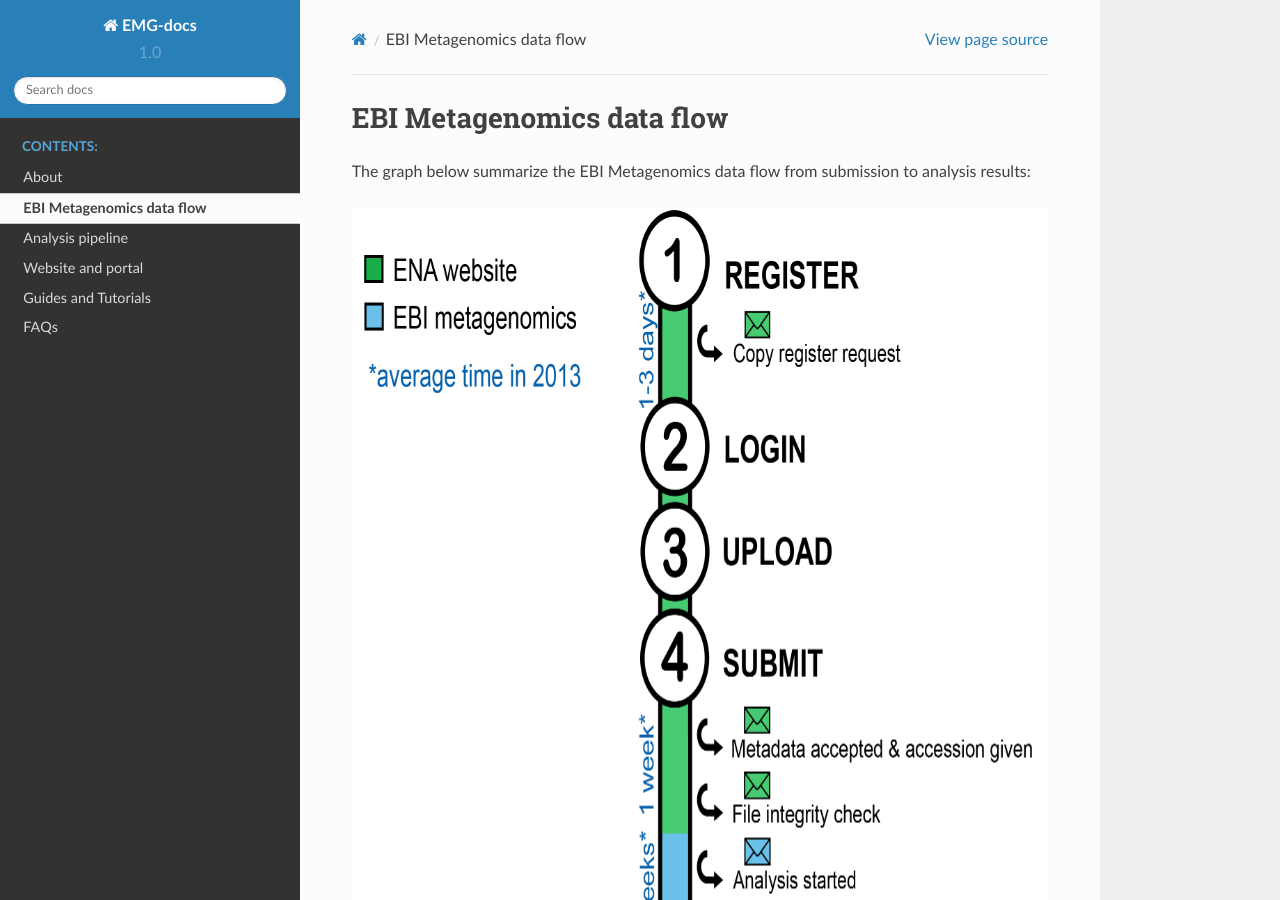
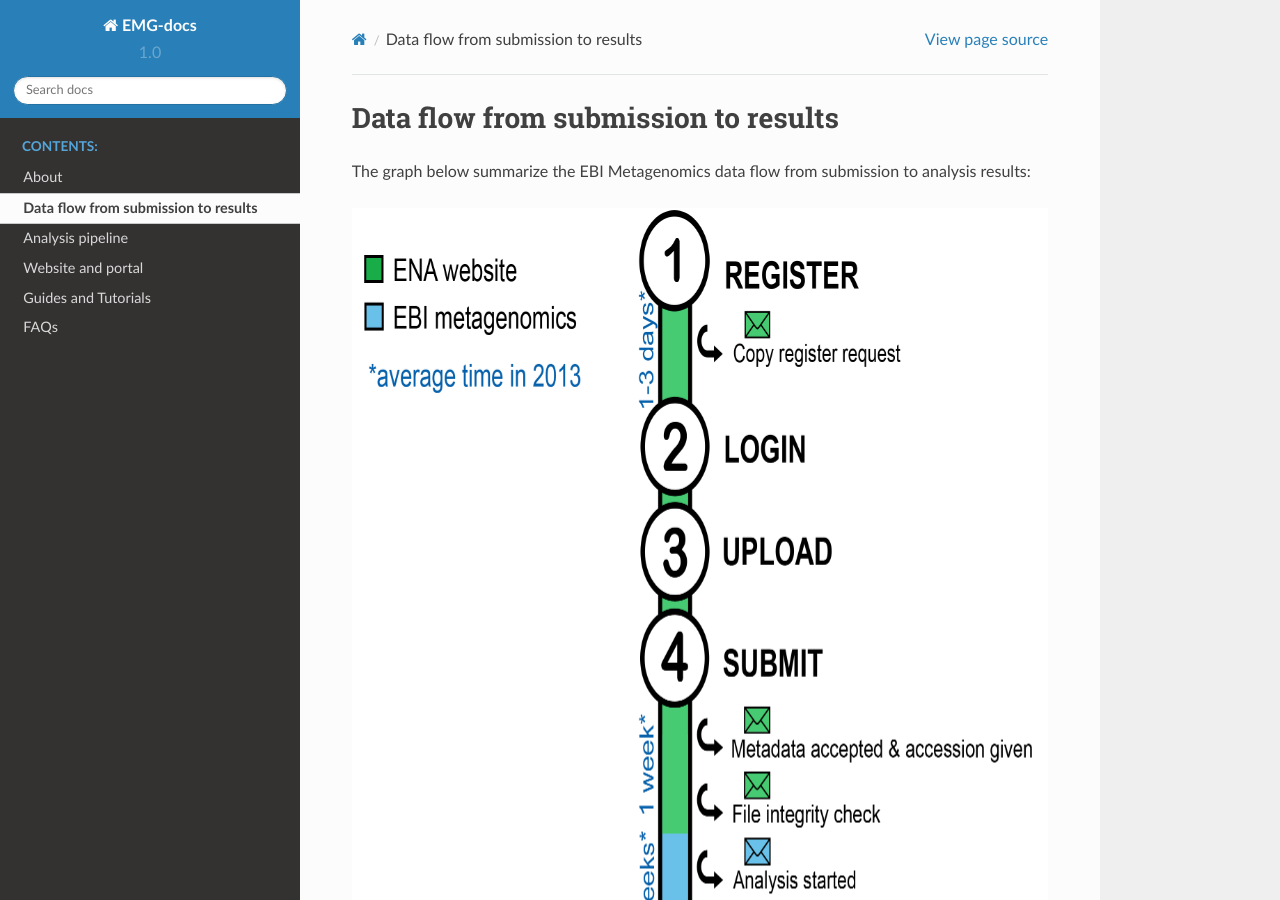
Before and after one commit to EBI-Metagenomics/EMG-docs, a Sphinx documentation site: the page built from docs/dataflow.rst, in a window 1280 px wide and 900 px high. Built offline with Sphinx 7.4.7 and the Read the Docs theme 2.0.0, drawn with Linux system fonts in a browser that asks for light colours.

Commit message:
Update dataflow.rst

```diff
--- a/docs/dataflow.rst
+++ b/docs/dataflow.rst
@@ -1,6 +1,6 @@
---------------------------
-EBI Metagenomics data flow
---------------------------
+------------------------------------
+Data flow from submission to results
+------------------------------------
 
 The graph below summarize the EBI Metagenomics data flow from submission to analysis results:
 
```
